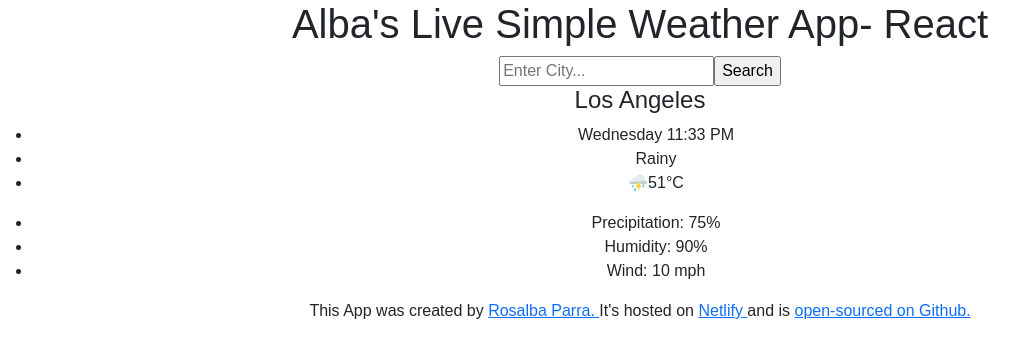
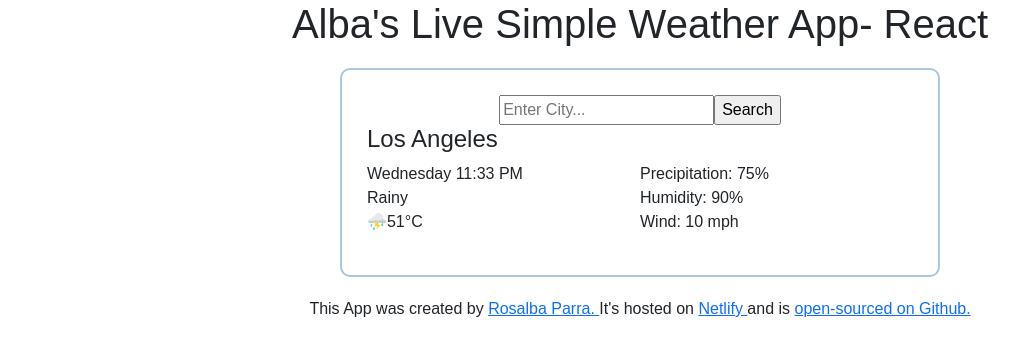
Before and after one commit to RparraTZ/Alba-s-Live-Simple-Weather-App--React, a React (Vite) app: page / in a window 1280 px wide. Shown: the top 358 px of the page, without its empty margins (0-1035 px from the left). Built offline with nearby package versions, Linux system fonts and the light colour scheme.

Commit message:
Html of app done. Basic css completed

```diff
--- /dev/null
+++ b/src/Weather.css
@@ -0,0 +1,14 @@
+.Weather {
+  max-width: 600px;
+  margin: 20px auto;
+  border: 2px solid rgb(168, 200, 226);
+  padding: 25px;
+  border-radius: 10px;
+}
+.city-name {
+  text-align: start;
+}
+li {
+  list-style-type: none;
+  text-align: start;
+}
--- a/src/Weather.jsx
+++ b/src/Weather.jsx
@@ -1,4 +1,5 @@
 import React from "react";
+import "./Weather.css";
 
 export default function Weather() {
   return (
@@ -7,17 +8,25 @@ export default function Weather() {
         <input type="text" placeholder="Enter City..." />
         <input type="submit" value="Search" />
       </form>
-      <h4>Los Angeles</h4>
-      <ul>
+      <h4 className="city-name">Los Angeles</h4>
+      <div className="container weather-display">
+        <div className="row d-flex justify-content-evenly">
+          <div className="col-sm-6 p-0">
+            <ul className="p-0">
               <li>Wednesday 11:33 PM</li>
               <li>Rainy</li>
               <li>⛈️51°C</li>
             </ul>
-      <ul>
+          </div>
+          <div className="col-sm-6 p-0">
+            <ul className="p-0">
               <li>Precipitation: 75%</li>
               <li>Humidity: 90% </li>
               <li>Wind: 10 mph</li>
             </ul>
           </div>
+        </div>
+      </div>
+    </div>
   );
 }
```
Lines whose indentation alone changed are shown as unchanged.
